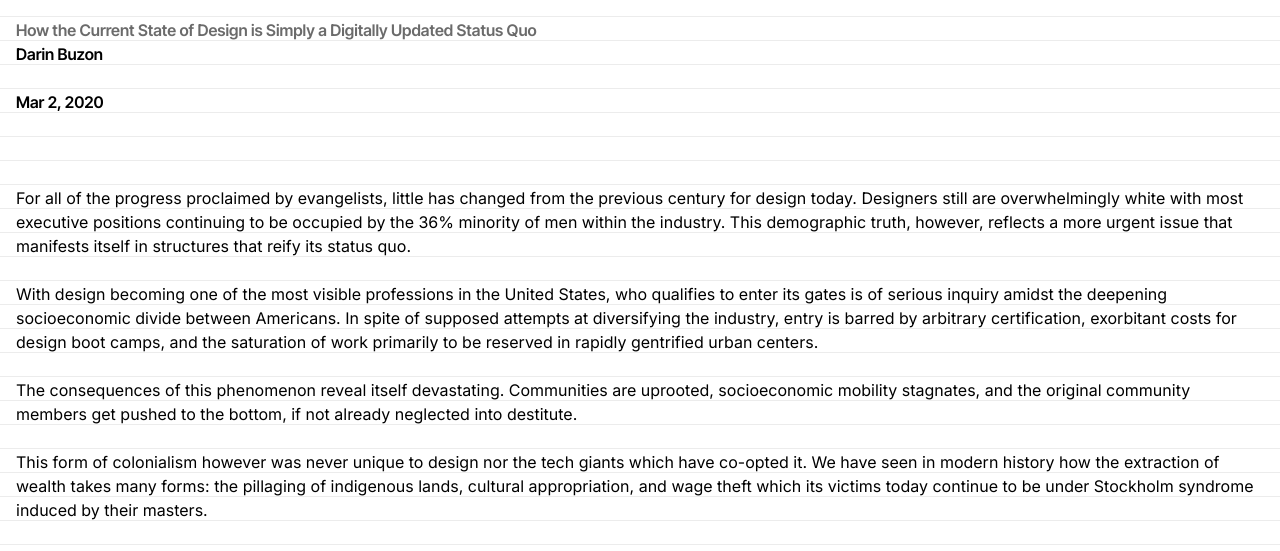
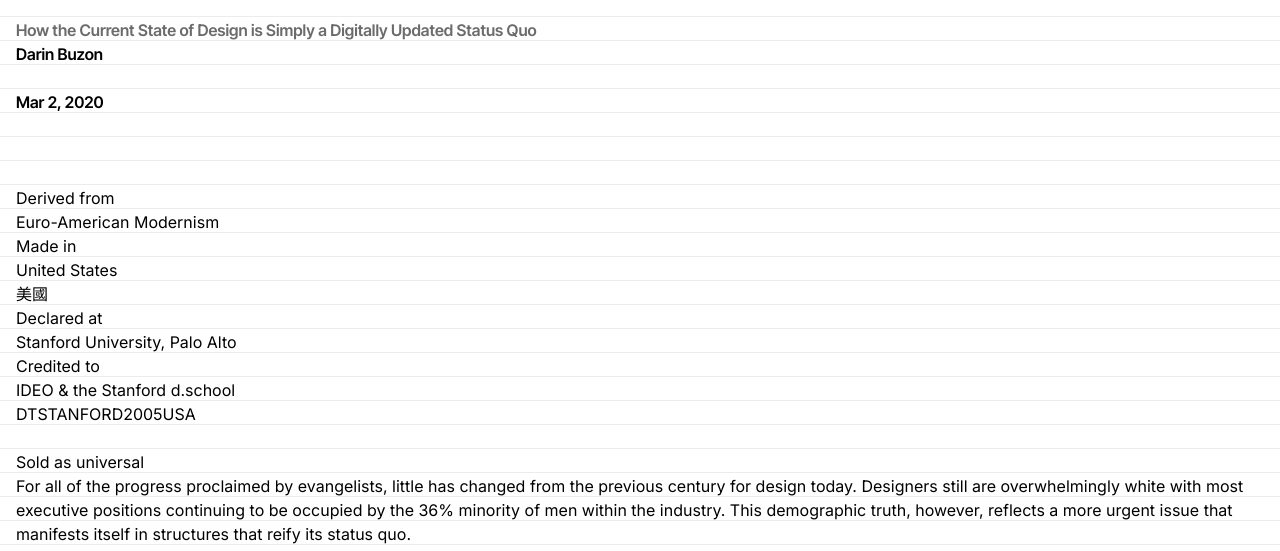
Before and after one commit to valpal2001/binding, a plain HTML site: page direction-2/index.html in a window 1280 px wide. Shown: the part 223-774 px from the top of the page. Drawn offline with Linux system fonts and the light colour scheme.

Commit message:
direction 2 html

```diff
--- a/direction-2/index.html
+++ b/direction-2/index.html
@@ -22,7 +22,21 @@
 			<p><time datetime="2020-03-02">Mar 2, 2020</time></p>
 		</header>
 	</article>
-
+	<aside class="label">
+				<dl>
+					<dt>Derived from</dt>
+					<dd>Euro-American Modernism</dd>
+					<dt>Made in</dt>
+					<dd class="country">United States</dd>
+					<dd lang="zh-Hant">美國</dd>
+					<dt>Declared at</dt>
+					<dd class="plain">Stanford University, Palo Alto</dd>
+					<dt>Credited to</dt>
+					<dd class="plain">IDEO &amp; the Stanford d.school</dd>
+				</dl>
+				<p class="barcode" aria-hidden="true">DTSTANFORD2005USA</p>
+				<p class="stamp">Sold as universal</p>
+			</aside>
 		<section>
 			<p>For all of the progress proclaimed by evangelists, little has changed from the previous century for design today. Designers still are overwhelmingly white with most executive positions continuing to be occupied by the 36% minority of men within the industry. This demographic truth, however, reflects a more urgent issue that manifests itself in structures that reify its status quo.</p>
 			<p>With design becoming one of the most visible professions in the United States, who qualifies to enter its gates is of serious inquiry amidst the deepening socioeconomic divide between Americans. In spite of supposed attempts at diversifying the industry, entry is barred by arbitrary certification, exorbitant costs for design boot camps, and the saturation of work primarily to be reserved in rapidly gentrified urban centers.</p>
```
